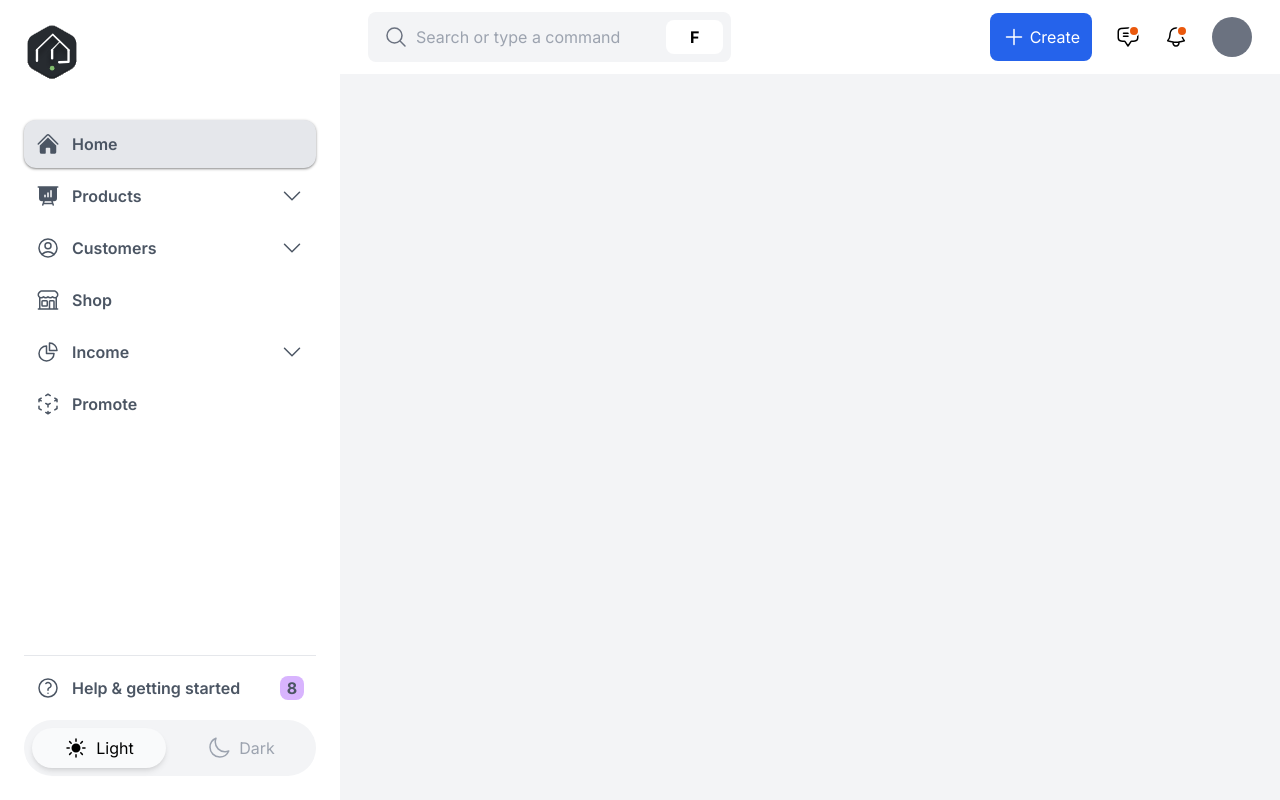
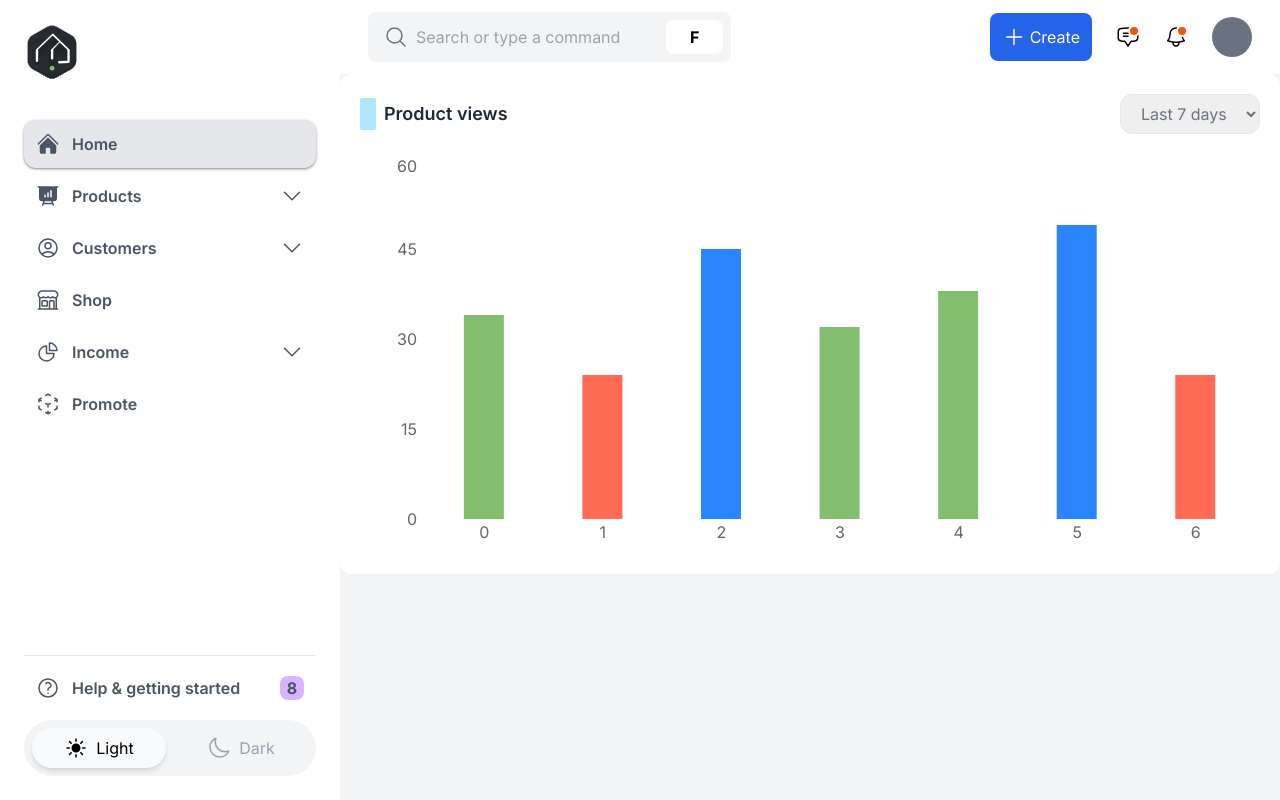
Before and after one commit to IdealBox/Fairlyx-FrontEnd-NEW, a React (Create React App) app: page /dashboard in a window 1280 px wide. Built offline with nearby package versions, Linux system fonts and the light colour scheme.

Commit message:
Product views  completed

```diff
--- a/package.json
+++ b/package.json
@@ -21,6 +21,7 @@
 		"react-scripts": "5.0.1",
 		"react-toastify": "^9.1.3",
 		"react18-input-otp": "^1.1.4",
+		"recharts": "^2.8.0",
 		"typescript": "^4.9.5",
 		"web-vitals": "^2.1.4",
 		"yup": "^1.3.1"
--- a/src/App.tsx
+++ b/src/App.tsx
@@ -4,6 +4,7 @@ import { setToDarkMode, setToLightMode } from './store/slices/appThemeSlice';
 import { DashboardHome } from './screens';
 import Authentication from './screens/authentication';
 import Overview from './components/Overview';
+import ProductViews from './components/ProductViews';
 
 const MyApp = () => {
 	const dispatch = useAppDispatch();
@@ -43,6 +44,10 @@ const routes = createBrowserRouter([
 				element: <DashboardHome />,
 				children: [
 					// all pages in the dashboard can go here
+					{
+						path: '',
+						element: <ProductViews />,
+					},
 				],
 			},
 			{
--- /dev/null
+++ b/src/components/ProductViews.tsx
@@ -0,0 +1,132 @@
+import React from 'react';
+import { useAppSelector } from '../store/hooks/index';
+import {
+	Bar,
+	BarChart,
+	Cell,
+	ResponsiveContainer,
+	Tooltip,
+	TooltipProps,
+	XAxis,
+	YAxis,
+} from 'recharts';
+import { BiSolidSquareRounded } from 'react-icons/bi';
+import {
+	NameType,
+	Payload,
+	ValueType,
+} from 'recharts/types/component/DefaultTooltipContent';
+
+const ProductViews = () => {
+	const darkMode = useAppSelector((state) => state.theme.darkMode);
+	const data = [
+		{
+			name: 'Day1',
+			pv: 34,
+			amt: 10,
+		},
+		{
+			name: 'Day2',
+			pv: 24,
+			amt: 13,
+		},
+		{
+			name: 'Day3',
+			pv: 45,
+			amt: 39,
+		},
+		{
+			name: 'Day4',
+			pv: 32,
+			amt: 39,
+		},
+		{
+			name: 'Day5',
+			pv: 38,
+			amt: 34,
+		},
+		{
+			name: 'Day6',
+			pv: 49,
+			amt: 60,
+		},
+		{
+			name: 'Day7',
+			pv: 24,
+			amt: 53,
+		},
+	];
+	return (
+		<div className="py-5 flex flex-col gap-y-5 bg-white dark:bg-app-neutral-700 rounded-xl p-5">
+			<header className="flex items-center justify-between">
+				<h1 className="text-gray-800 dark:text-app-neutral-50 text-lg font-semibold before:content-['m']before:rounded-lg before:w-4 before:aspect-[2/4] before:bg-secondary-3 before:rounded-sm flex items-center gap-2">
+					Product views
+				</h1>
+				<div>
+					<select
+						className="py-2 px-4 border rounded-xl text-gray-500 caret-slate-400"
+						name="slect"
+						id="select"
+					>
+						<option value="0">Last 7 days</option>
+					</select>
+				</div>
+			</header>
+			<ResponsiveContainer height={400} width={'100%'}>
+				<BarChart barGap={'fit'} data={data} width={150} height={80}>
+					<Bar dataKey="pv" maxBarSize={40}>
+						{data.map((entry, index) => (
+							<Cell
+								className="hover:bg-transparent"
+								cursor="pointer"
+								fill={colorBars(entry.pv)}
+								key={`cell-${index}`}
+							/>
+						))}
+					</Bar>
+					<XAxis axisLine={false} tickLine={false} />
+					<YAxis axisLine={false} tickLine={false} />
+					<Tooltip
+						cursor={{ fill: 'transparent' }}
+						content={<CustomToolTip />}
+					/>
+				</BarChart>
+			</ResponsiveContainer>
+		</div>
+	);
+};
+
+export default ProductViews;
+
+const colorBars = (pv: number) => {
+	if (pv < 30) {
+		return '#FF6A55';
+	}
+	if (pv < 40) {
+		return '#83BF6E';
+	} else {
+		return '#2A85FF';
+	}
+};
+
+const CustomToolTip = ({
+	active,
+	payload,
+}: TooltipProps<ValueType, NameType>) => {
+	if (active && payload && payload.length) {
+		return (
+			<div className="p-2 rounded-md dark:bg-white bg-app-neutral-800 text-xs">
+				<p className="font-medium text-gray-100 dark:text-gray-600">
+					24 September
+				</p>
+				<div className="flex items-center gap-2 mt-2">
+					<BiSolidSquareRounded className="text-primary-2" />
+					<span className="text-gray-100 dark:text-gray-600 font-semibold">
+						{(payload[0].value as number) * 12}K
+					</span>
+				</div>
+			</div>
+		);
+	}
+	return null;
+};
--- a/src/screens/vendor-dashboard/index.tsx
+++ b/src/screens/vendor-dashboard/index.tsx
@@ -1,15 +1,17 @@
-import { VendorNavbar, DashboardSideBar } from '../../components'
+import { Outlet } from 'react-router-dom';
+import { VendorNavbar, DashboardSideBar } from '../../components';
 function DashboardHome() {
 	return (
-    <div className='flex bg-gray-100 dark:bg-neutral-700 w-full h-screen'>
+		<div className="flex bg-gray-100 dark:bg-neutral-700 w-full h-screen">
 			<DashboardSideBar />
-        <div className='flex flex-col w-full'>
+			<div className="flex flex-col w-full">
 				<VendorNavbar />
 				<div>
 					{/* all other components */}
+					<Outlet />
 				</div>
 			</div>
 		</div>
-  )
+	);
 }
-export default DashboardHome
+export default DashboardHome;
```
Also changed, not shown: 1 other file (tests, documents, lock files or other folders). Lines whose indentation alone changed are shown as unchanged.
